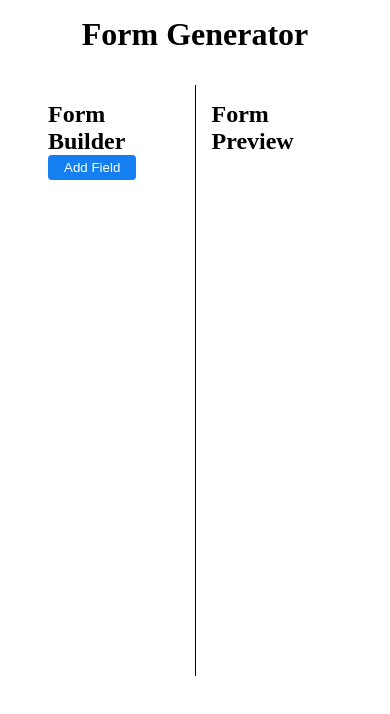
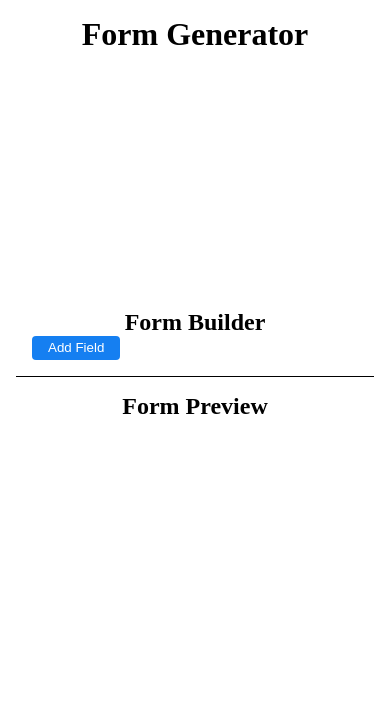
Before and after one commit to Priyanshu-24/react-form-generator, a React (Vite) app: page / in a window 390 px wide. Shown: the top 714 px of the page. Built offline with nearby package versions, Linux system fonts and the light colour scheme.

Commit message:
fixed minor issue and made application responsive

```diff
--- a/src/components/FormBuilder/FieldConfig/FormValidation.jsx
+++ b/src/components/FormBuilder/FieldConfig/FormValidation.jsx
@@ -31,6 +31,7 @@ const FormValidation = ({ validation, onChange, type }) => {
 
   return (
     <div className="validation-container">
+      {type !== FIELD_VALUES?.CHECKBOX && (
         <div className="validation-box">
           <label>Required</label>
           <input
@@ -39,6 +40,7 @@ const FormValidation = ({ validation, onChange, type }) => {
             onChange={handleRequiredChange}
           />
         </div>
+      )}
       {(type === FIELD_VALUES?.TEXT || type === FIELD_VALUES?.TEXTAREA) && (
         <div className="min-max-container">
           <div>
--- a/src/components/FormBuilder/FormBuilder.jsx
+++ b/src/components/FormBuilder/FormBuilder.jsx
@@ -5,8 +5,6 @@ import { useContext } from "react";
 const FormBuilder = () => {
   const { fields, addField, removeField, updateField } =
     useContext(FormContext);
-
-  console.log(fields);
 
   return (
     <div className="form-builder">
--- a/src/components/FormPreview/FormPreview.jsx
+++ b/src/components/FormPreview/FormPreview.jsx
@@ -104,7 +104,7 @@ const FormPreview = () => {
               </>
             )}
             {errors[field?.id] && (
-              <div className="error">{errors[field?.id]}</div>
+              <div className="error-msg">{errors[field?.id]}</div>
             )}
           </div>
         ))}
--- a/src/index.css
+++ b/src/index.css
@@ -140,3 +140,31 @@ form {
 .main-header {
   margin-top: 1rem;
 }
+
+.error-msg {
+  color: rgb(241, 57, 57);
+  font-size: 0.9rem;
+  font-weight: 500;
+  margin-top: 0.1rem;
+}
+
+@media only screen and (max-width: 600px) {
+  .main-container {
+    display: flex;
+    flex-direction: column;
+    justify-content: center;
+    align-items: center;
+    padding: 2rem;
+  }
+
+  .form-builder,
+  .form-preview {
+    width: 100%;
+    padding: 1rem;
+  }
+
+  .form-builder {
+    border-bottom: 1px solid #000000;
+    border-right: 0;
+  }
+}
```
Lines whose indentation alone changed are shown as unchanged.
